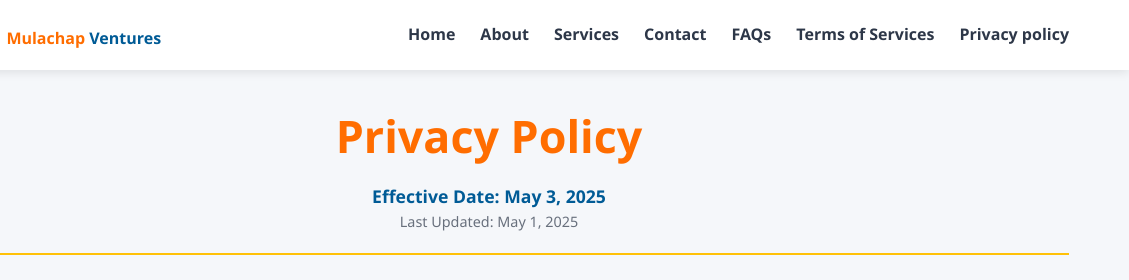
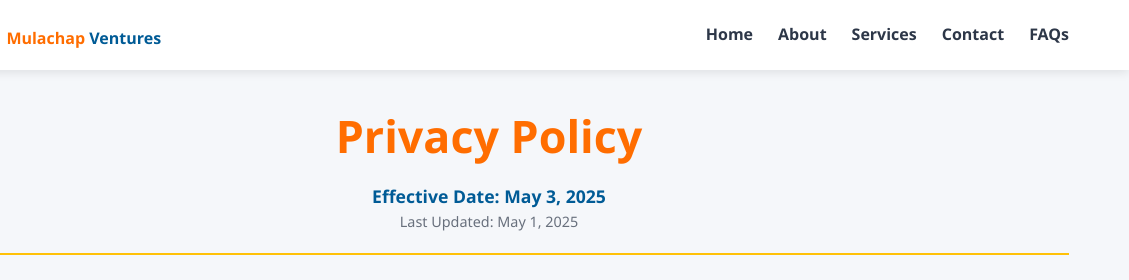
Before and after one commit to Ephraim-Creations/Mulachap, a plain HTML site: page Privacy.html in a window 1280 px wide. Shown: the top 280 px of the page, 151-1280 px from the left. Drawn offline with Linux system fonts and the light colour scheme.

Commit message:
Update Privacy.html

```diff
--- a/Privacy.html
+++ b/Privacy.html
@@ -6,8 +6,9 @@
     <title>Privacy Policy | Mulachap Ventures</title>
     <meta name="description" content="Privacy policy for Mulachap Ventures loan services">
     <link rel="stylesheet" href="index.css">
-   <link rel="stylesheet" href="privacy.css">
+    <link rel="stylesheet" href="privacy.css">
     <link rel="stylesheet" href="https://cdnjs.cloudflare.com/ajax/libs/font-awesome/6.0.0-beta3/css/all.min.css">
+    <link rel = "icon" href = "favicon.png">
 </head>
 <body>
     <!-- Header with Navigation -->
@@ -26,8 +27,7 @@
                     <li><a href="index.html#services">Services</a></li>
                     <li><a href="index.html#contact">Contact</a></li>
                     <li><a href="about.html#FAQ">FAQs</a></li>
-                    <li><a href="terms.html" class="active">Terms of Services</a></li>
-                    <li><a href="Privacy.html" class="active">Privacy policy</a></li>
+
                 </ul>
             </nav>
 
@@ -51,8 +51,7 @@
                 <li><a href="about.html">About</a></li>
                 <li><a href="index.html#services">Services</a></li>
                 <li><a href="index.html#contact">Contact</a></li>
-                <li><a href="terms.html" class="active">Terms of Services</a></li>
-                <li><a href="Privacy.html" class="active">Privacy policy</a></li>
+
             </ul>
         </nav>
     </div>
```
